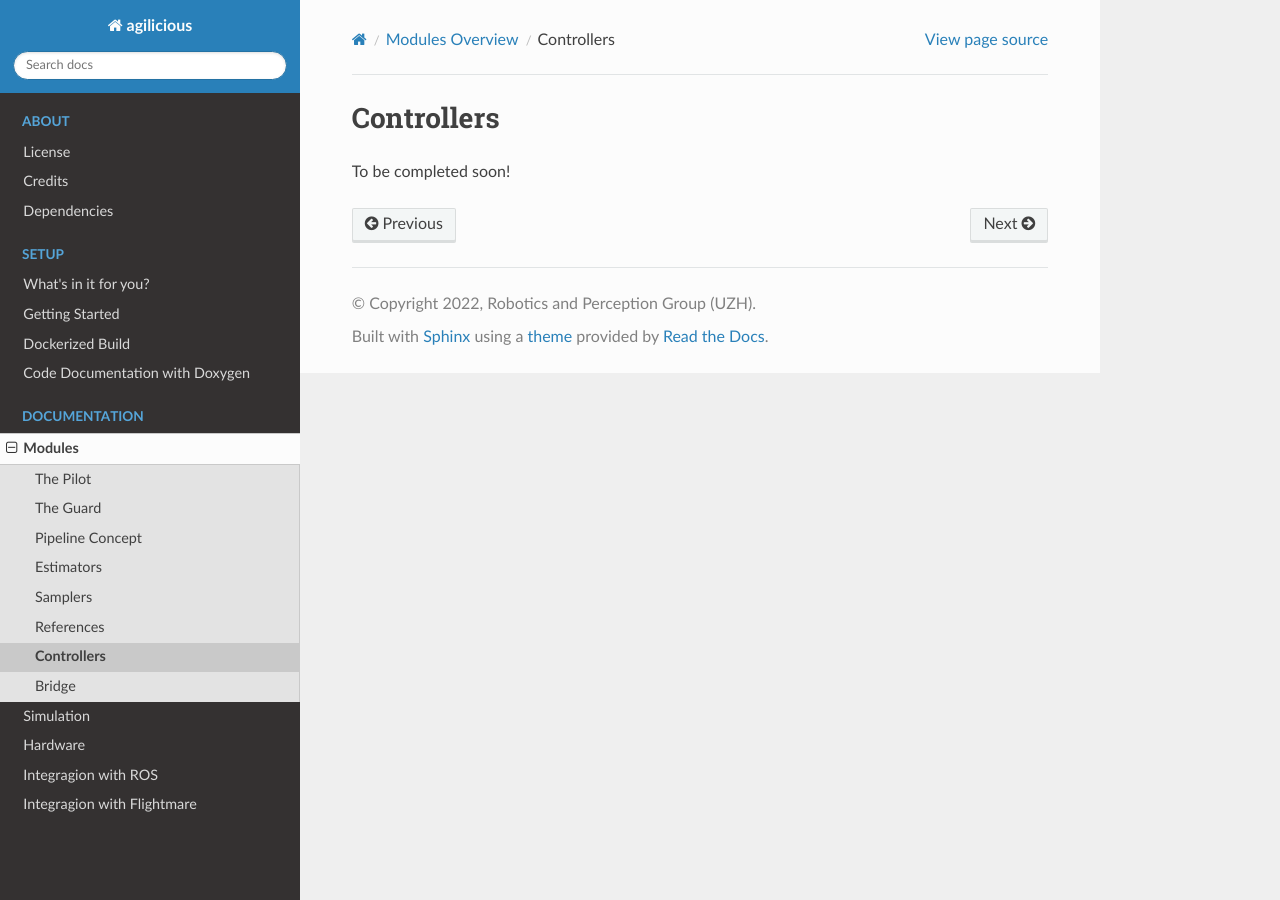
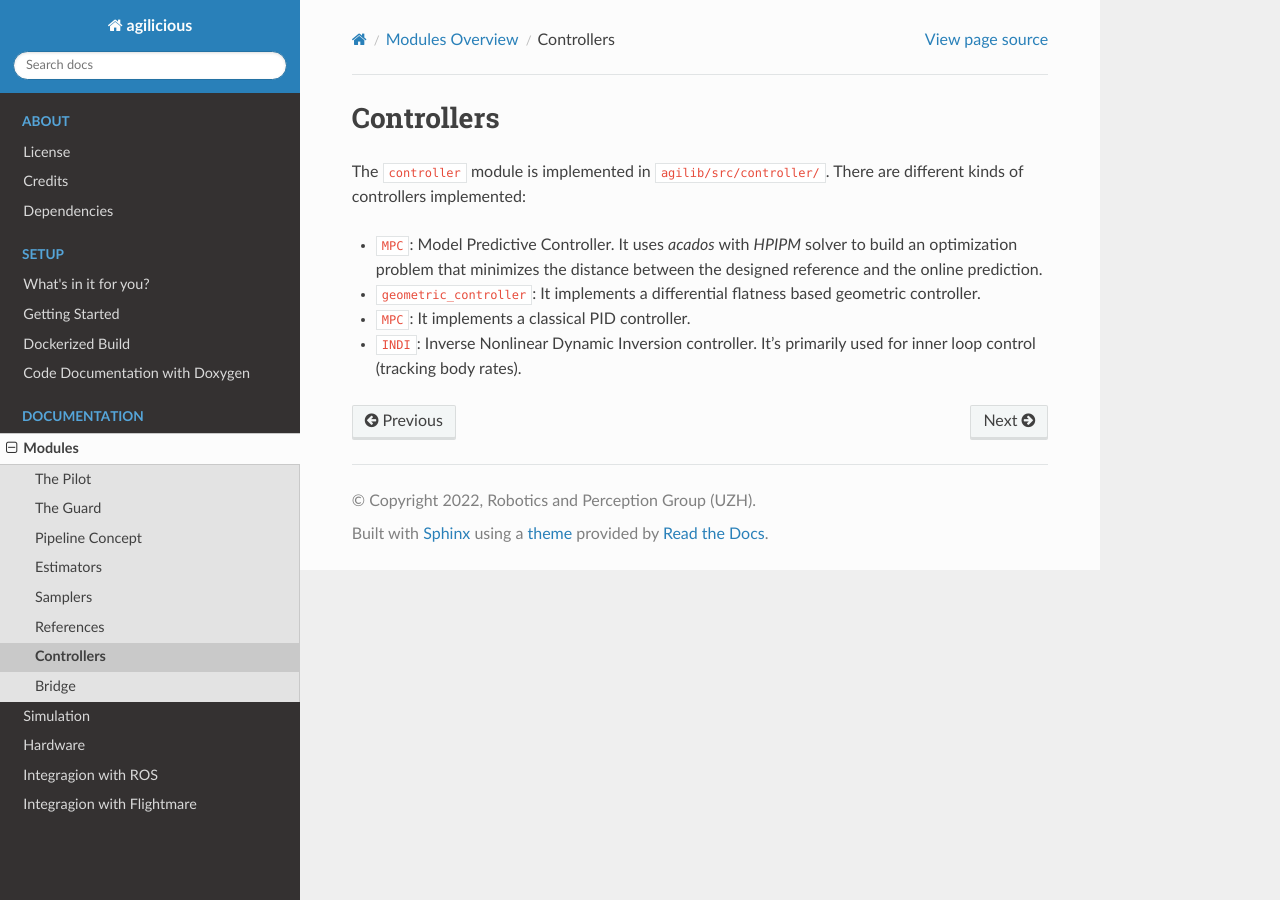
Before and after one commit to uzh-rpg/agilicious, a Sphinx documentation site: the page built from docs/modules/controller.rst, in a window 1280 px wide. Built offline with Sphinx 7.4.7 and the Read the Docs theme 2.0.0, drawn with Linux system fonts in a browser that asks for light colours.

Commit message:
Added controllers

```diff
--- a/docs/modules/controller.rst
+++ b/docs/modules/controller.rst
@@ -2,4 +2,9 @@
 Controllers
 ###########
 
-To be completed soon!
+The :code:`controller` module is implemented in :code:`agilib/src/controller/`. There are different kinds of controllers implemented:
+
+- :code:`MPC`: Model Predictive Controller. It uses `acados` with `HPIPM` solver to build an optimization problem that minimizes the distance between the designed reference and the online prediction.
+- :code:`geometric_controller`: It implements a differential flatness based geometric controller.
+- :code:`MPC`: It implements a classical PID controller.
+- :code:`INDI`: Inverse Nonlinear Dynamic Inversion controller. It's primarily used for inner loop control (tracking body rates).
```
